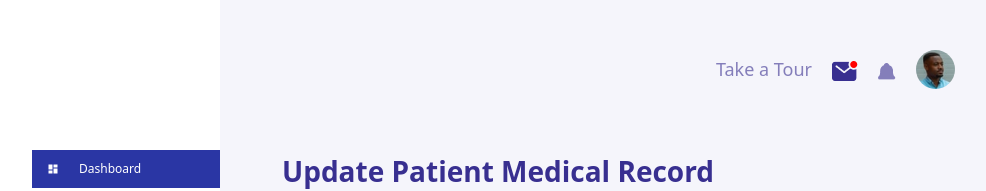
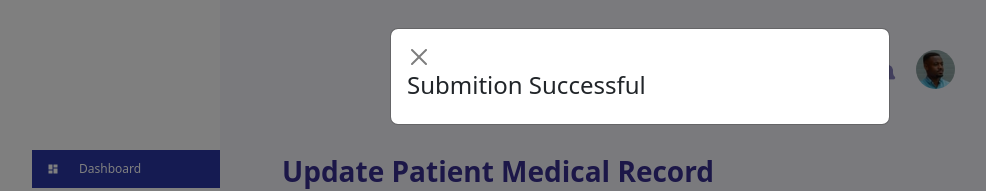
Before and after one commit to jjatuah/Kompletecare-frontend-task, a React (Create React App) app: page / in a window 1280 px wide. Both pictures are taken after a click on the input "Save and Send". Shown: the top 191 px of the page, without its empty margins (0-986 px from the left). Built offline with nearby package versions, Linux system fonts and the light colour scheme; no server answers.

Commit message:
task completed 100%

```diff
--- a/src/App.js
+++ b/src/App.js
@@ -3,6 +3,7 @@ import profilePic from "./assets/proPic.png";
 import vector1 from "./assets/Vector1.png";
 import vector2 from "./assets/Vector2.png";
 import "bootstrap/dist/css/bootstrap.min.css";
+import "bootstrap/js/src/modal";
 import Sidebar from './components/sidebar/Sidebar';
 import {Container, Row, Col, Image, Form, Button} from 'react-bootstrap';
 import { useEffect, useState } from 'react';
@@ -43,6 +44,8 @@ function App() {
           }
         });
 
+
+        setData1(response.data.data[0])
         setList1(response.data.data[0].investigations)
         setData2(response.data.data[1])
         setList2(response.data.data[1].investigations)
@@ -131,11 +134,24 @@ function App() {
                   </Col>
                 </Row>
               </Form.Group>
-              <input className="custom-submitBtn" type="submit" value={"Save and Send"} />
+              <input className="custom-submitBtn" data-bs-toggle="modal" data-bs-target="#submitPop" type="submit" value={"Save and Send"} />
             </Container>
           </Form>
 
         </Container>
+        {/* Modal  */}
+        <div className='modal fade' id='submitPop' tabIndex={-1} aria-hidden="true">
+          <div className="modal-dialog">
+            <div className="modal-content">
+              <div className="modal-body">
+                <button type='button' className='btn-close' data-bs-dismiss="modal" aria-label='close '></button>
+                <div className='d-block w-100'>
+                  <h4>Submition Successful</h4>
+                </div>
+              </div>
+            </div>
+          </div>
+        </div>
       </section>
     </div>
   );
```
